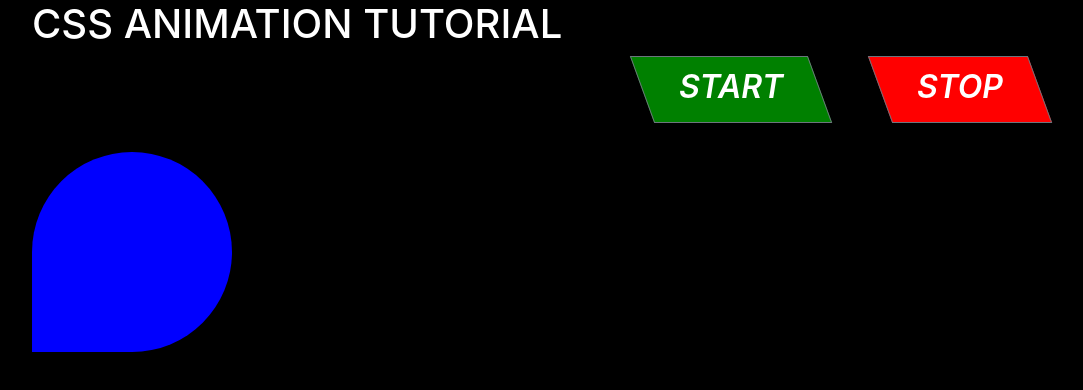
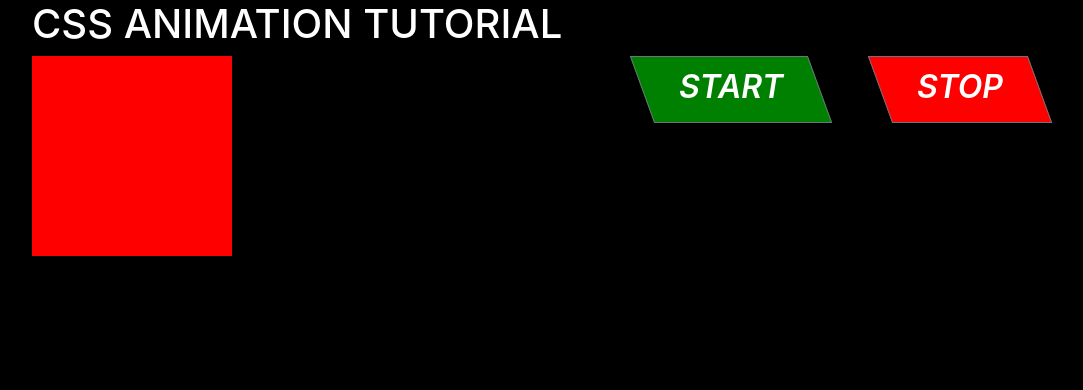
Before and after one commit to joeymariano/Css-Animation-Tutorial, a React (Create React App) app: page / in a window 1280 px wide. Shown: the top 390 px of the page, without its empty margins (53-1136 px from the left). Built offline with nearby package versions, Linux system fonts and the light colour scheme.

Commit message:
added state and animation witch to App

```diff
--- a/src/App.js
+++ b/src/App.js
@@ -1,16 +1,30 @@
-import React from 'react'
+import React, { Component} from 'react';
 import CssAniToot from './components/CssAniToot'
 import Parallelogram from './components/Parallelogram'
 import { Container, Row, Col } from 'reactstrap'
 import Header from './components/Header'
 
-function App() {
+class App extends Component {
+	constructor(props) {
+	  super(props)
+	  this.state = { animate: false }
+	}
+
+	aniSwitch = () => {
+		if (this.state.animate === false){
+			this.setState({animate: true})
+		} else {
+			this.setState({animate: false})
+		}
+	}
+
+	render(){
 	  return (
 	    <Container className="app">
 				<Header />
 				<Row>
 					<Col>
-					<CssAniToot />
+						<CssAniToot animate={ this.state.animate }/>
 					</Col>
 					<Col>
 						<Parallelogram color="green" text="START"/>
@@ -18,7 +32,8 @@ function App() {
 					</Col>
 				</Row>
 	    </Container>
-  );
+	  )
+	}
 }
 
 export default App;
--- a/src/components/CssAniToot.js
+++ b/src/components/CssAniToot.js
@@ -7,7 +7,7 @@ export default function CssAniToot(props) {
 	// turn animation on and off by adding css class 'off'
 
 	let boxSwitch = () => {
-		if (!props.hasOwnProperty('animate')) {
+		if (props.animate === true) {
 			return 'box'
 		} else {
 			return 'box off'
```
Lines whose indentation alone changed are shown as unchanged.
